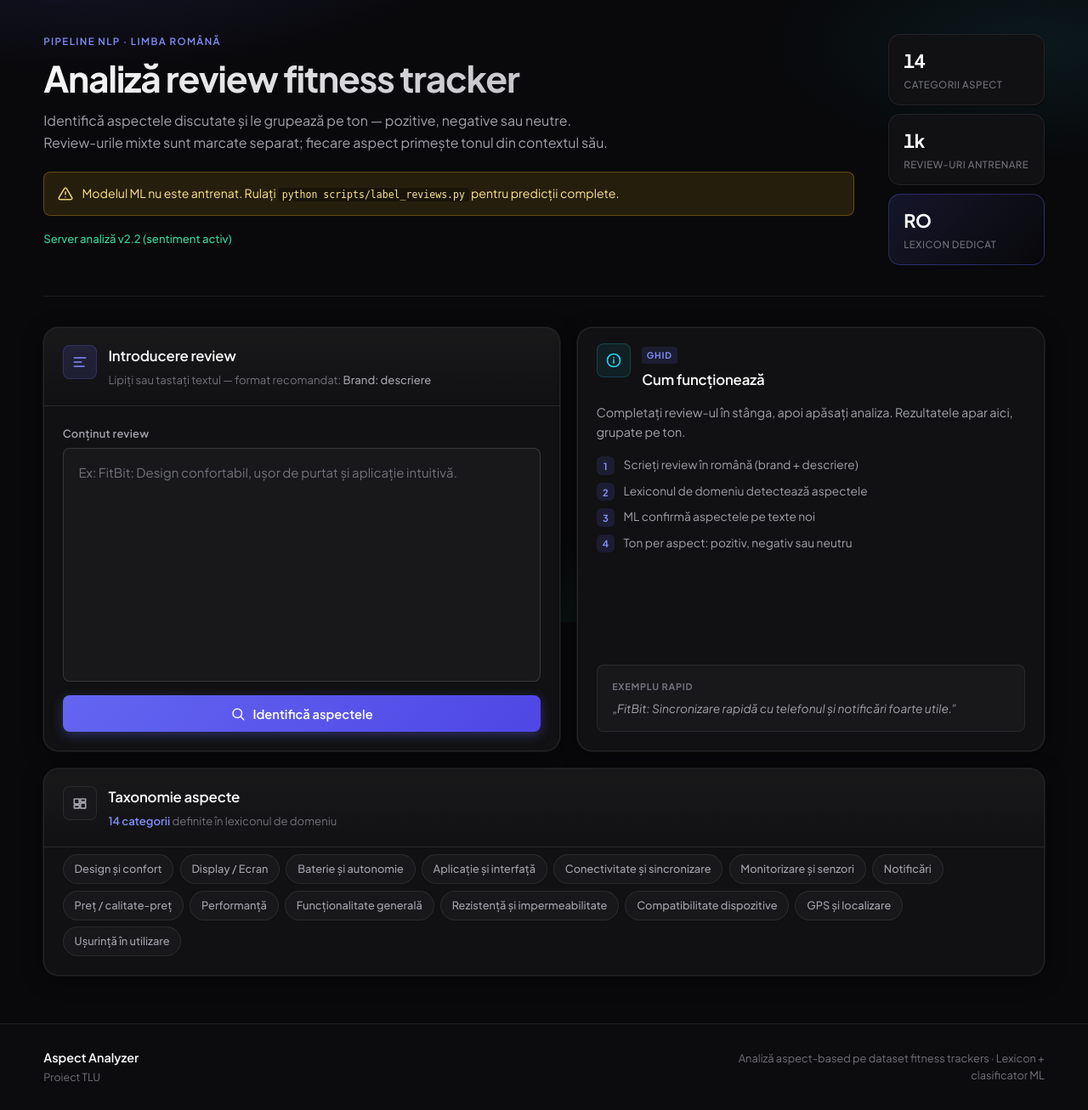
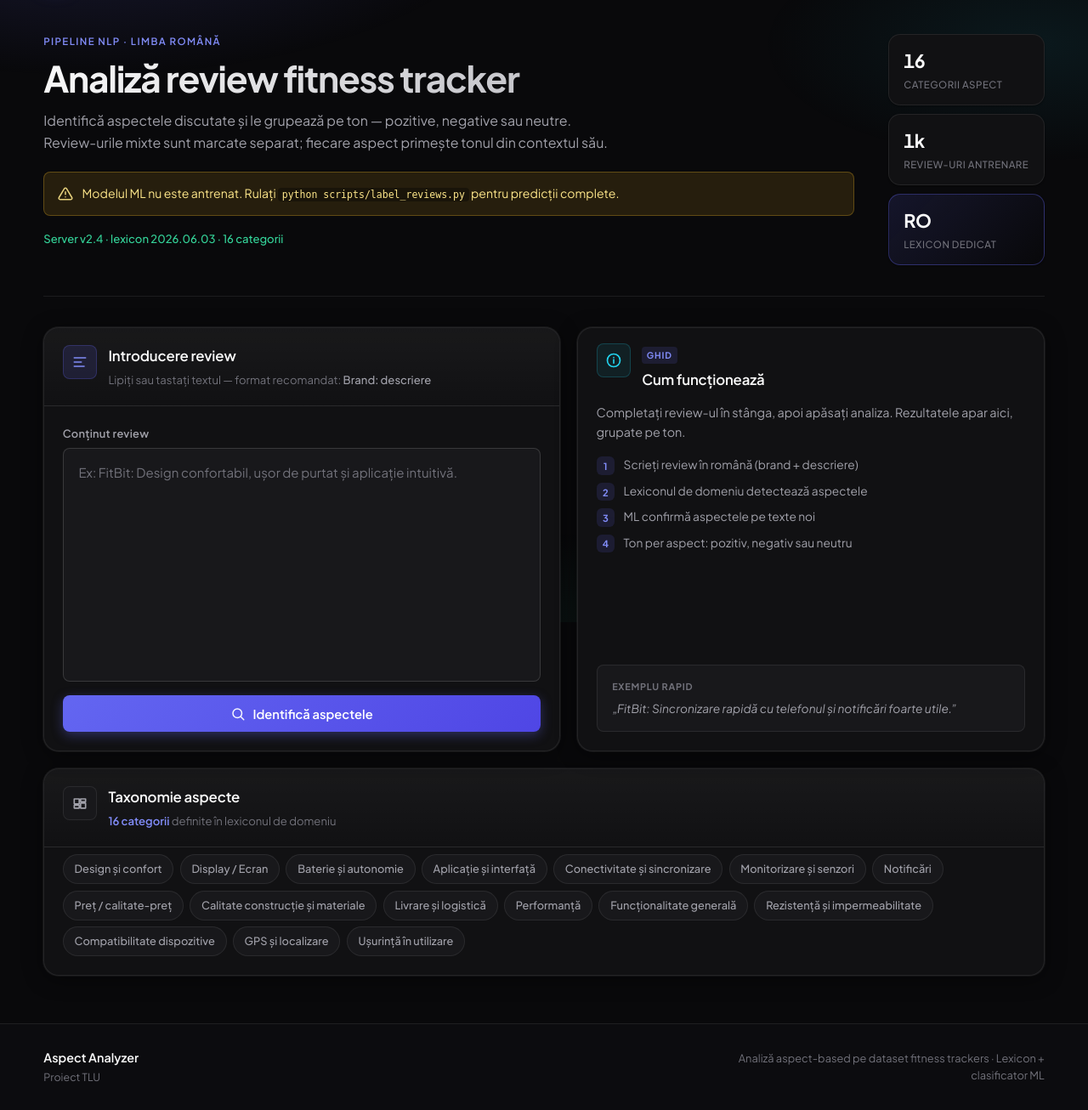
Before and after one commit to Vlad7946/Smartwatches-and-fitness-bands, a Flask app: page / in a window 1280 px wide. Shown: the part 68-1374 px from the top of the page at 85% size. Run offline with Flask 3, Linux system fonts and the light colour scheme.

Commit message:
Fix extragere livrare/calitate material si sincronizare UI cu API.
Adauga categorii Livrare si Calitate materiale, evita potrivirea gresita pe material in materialului, grupeaza aspectele dupa raspunsul serverului si versiune lexicon v2.4.

Co-authored-by: Cursor <cursoragent@cursor.com>

```diff
--- a/app.py
+++ b/app.py
@@ -13,15 +13,27 @@ sys.path.insert(0, str(ROOT / "src"))
 
 app = Flask(__name__)
 app.config["JSON_AS_ASCII"] = False
-API_VERSION = "2.2"
+API_VERSION = "2.4"
+
+
+def _lexicon_module():
+    """Lexicon proaspăt la fiecare request în development."""
+    import importlib
+
+    import aspect_lexicon
+
+    if os.environ.get("FLASK_DEBUG", "1").lower() in ("1", "true"):
+        importlib.reload(aspect_lexicon)
+    return aspect_lexicon
 
 
 @app.context_processor
 def inject_template_globals():
-    import aspect_lexicon
-
+    lex = _lexicon_module()
     return {
-        "aspect_keywords": dict(aspect_lexicon.ASPECT_CATEGORIES),
+        "aspect_keywords": dict(lex.ASPECT_CATEGORIES),
+        "api_version": API_VERSION,
+        "lexicon_version": getattr(lex, "LEXICON_VERSION", "unknown"),
     }
 
 
@@ -51,14 +63,18 @@ def _load_classifier():
 
 
 def get_aspect_categories() -> list[str]:
-    """Reîncarcă lexiconul în development; în producție folosește modulul încărcat."""
-    import importlib
+    return list(_lexicon_module().ASPECT_CATEGORIES.keys())
 
-    import aspect_lexicon
 
-    if os.environ.get("FLASK_DEBUG", "").lower() in ("1", "true"):
-        importlib.reload(aspect_lexicon)
-    return list(aspect_lexicon.ASPECT_CATEGORIES.keys())
+@app.after_request
+def disable_dev_cache(response):
+    """Forțează HTML/JS/CSS proaspăt în browser la development."""
+    if os.environ.get("FLASK_DEBUG", "1").lower() in ("1", "true"):
+        ct = response.content_type or ""
+        if any(t in ct for t in ("text/html", "javascript", "text/css", "application/json")):
+            response.headers["Cache-Control"] = "no-store, no-cache, must-revalidate"
+            response.headers["Pragma"] = "no-cache"
+    return response
 
 
 @app.route("/")
@@ -75,9 +91,12 @@ def index():
 
 @app.route("/health")
 def health():
+    lex = _lexicon_module()
     return jsonify({
         "status": "ok",
         "api_version": API_VERSION,
+        "lexicon_version": getattr(lex, "LEXICON_VERSION", "unknown"),
+        "aspect_count": len(lex.ASPECT_CATEGORIES),
         "model_loaded": _load_classifier() is not None,
         "sentiment_api": True,
     })
--- a/src/aspect_extractor.py
+++ b/src/aspect_extractor.py
@@ -27,6 +27,8 @@ BRAND_PREFIX_RE = re.compile(r"^[^:]+:\s*", re.IGNORECASE)
 CONTEXT_WINDOW = 90
 _SHORT_KEYWORD_MAX_LEN = 4
 _WORD_CHAR = r"a-zăâîșț037"
+# Cuvinte scurte/stem care apar în forme flexionate (ex. „material” în „materialului”)
+_STEM_KEYWORDS = frozenset({"material", "calitate", "livrare"})
 
 
 def normalize_review_text(text: str) -> str:
@@ -38,11 +40,12 @@ def normalize_review_text(text: str) -> str:
 
 
 def _keyword_in_text(keyword: str, normalized: str) -> bool:
-    """Evită potriviri false (ex. „dus” în „produsul”)."""
+    """Evită potriviri false (ex. „dus” în „produsul”, „material” în „materialului”)."""
     kw = keyword.strip().lower()
     if not kw:
         return False
-    if len(kw) <= _SHORT_KEYWORD_MAX_LEN:
+    use_boundary = len(kw) <= _SHORT_KEYWORD_MAX_LEN or kw in _STEM_KEYWORDS
+    if use_boundary:
         pattern = rf"(?<![{_WORD_CHAR}]){re.escape(kw)}(?![{_WORD_CHAR}])"
         return re.search(pattern, normalized) is not None
     return kw in normalized
--- a/src/aspect_lexicon.py
+++ b/src/aspect_lexicon.py
@@ -1,4 +1,7 @@
 """Lexicon de aspecte pentru review-uri de fitness trackers (română)."""
+
+# Versiune vizibilă în UI — creșteți la fiecare modificare a lexiconului
+LEXICON_VERSION = "2026.06.03"
 
 ASPECT_CATEGORIES = {
     "Design și confort": [
@@ -10,7 +13,8 @@ ASPECT_CATEGORIES = {
         "confort",
         "brățar",
         "bratara",
-        "material",
+        "material premium",
+        "material confortabil",
         "ușor de purtat",
         "usor de purtat",
         "incomod",
@@ -63,6 +67,36 @@ ASPECT_CATEGORIES = {
         "calitate-preț",
         "calitate pret",
         "raport",
+    ],
+    "Calitate construcție și materiale": [
+        "calitate material",
+        "calitatea materialului",
+        "calitatea produsului",
+        "materialului",
+        "material slab",
+        "material bun",
+        "material de calitate",
+        "finisaj",
+        "construcție",
+        "constructie",
+        "calitate slabă",
+        "calitate slaba",
+        "calitate bună",
+        "calitate buna",
+    ],
+    "Livrare și logistică": [
+        "livrare",
+        "livră",
+        "livrata",
+        "livrat",
+        "livrarea",
+        "curier",
+        "expediere",
+        "ambalaj",
+        "transport",
+        "colet",
+        "a ajuns repede",
+        "a ajuns rapid",
     ],
     "Performanță": [
         "performan",
--- a/static/js/main.js
+++ b/static/js/main.js
@@ -70,6 +70,8 @@
         "foarte bun",
         "util",
         "rapid",
+        "rapida",
+        "rapidă",
         "recomand",
         "precis",
         "confortabil",
@@ -171,11 +173,14 @@
         );
     }
 
+    const STEM_TERMS = new Set(["material", "calitate", "livrare"]);
+
     function textHasTerm(text, term) {
         const t = foldDiacritics(text);
         const w = foldDiacritics(term).trim();
         if (!w) return false;
-        if (w.length <= 4) {
+        const useBoundary = w.length <= 4 || STEM_TERMS.has(w);
+        if (useBoundary) {
             const escaped = w.replace(/[.*+?^${}()|[\]\\]/g, "\\$&");
             return new RegExp(
                 `(?<![a-z\u0103\u00e2\u00ee\u0219\u021b037])${escaped}(?![a-z\u0103\u00e2\u00ee\u0219\u021b037])`,
@@ -533,6 +538,46 @@
         return li;
     }
 
+    function detailForAspect(data, aspect) {
+        return (data.detalii || []).find((d) => d.aspect === aspect) || null;
+    }
+
+    function buildBucketsFromApi(data) {
+        const byBucket = Object.fromEntries(ASPECT_BUCKETS.map((b) => [b, []]));
+        const groups = data.aspecte_pe_sentiment;
+        if (!groups || typeof groups !== "object") {
+            return byBucket;
+        }
+
+        ASPECT_BUCKETS.forEach((bucket) => {
+            const names = groups[bucket] || [];
+            names.forEach((aspect) => {
+                const item = detailForAspect(data, aspect);
+                byBucket[bucket].push(
+                    item || {
+                        aspect,
+                        sursa: "lexicon",
+                        scor: 1,
+                        sentiment: BUCKET_TO_TONE[bucket] || "neutru",
+                    }
+                );
+            });
+        });
+
+        (data.detalii || []).forEach((item) => {
+            const placed = ASPECT_BUCKETS.some((b) =>
+                byBucket[b].some((x) => x.aspect === item.aspect)
+            );
+            if (placed) return;
+            const bucket = bucketForAspect(data, item.aspect);
+            if (bucket && ASPECT_BUCKETS.includes(bucket)) {
+                byBucket[bucket].push(item);
+            }
+        });
+
+        return byBucket;
+    }
+
     function renderResults(data) {
         showPanelState("results");
 
@@ -543,14 +588,8 @@
             }
         });
 
-        const totalCount = data.detalii.length;
-        const byBucket = Object.fromEntries(ASPECT_BUCKETS.map((b) => [b, []]));
-        data.detalii.forEach((item) => {
-            const bucket = bucketForAspect(data, item.aspect);
-            if (bucket && ASPECT_BUCKETS.includes(bucket)) {
-                byBucket[bucket].push(item);
-            }
-        });
+        const totalCount = (data.detalii || []).length;
+        const byBucket = buildBucketsFromApi(data);
 
         const countPoz = byBucket.pozitive.length;
         const countNeg = byBucket.negative.length;
@@ -683,6 +722,7 @@
             const res = await fetch("/api/analyze", {
                 method: "POST",
                 headers: { "Content-Type": "application/json" },
+                cache: "no-store",
                 body: JSON.stringify({ review }),
             });
             const data = await res.json();
@@ -712,18 +752,24 @@
     showPanelState("placeholder");
 
     const serverStatus = document.getElementById("server-status");
-    fetch("/health")
+    fetch("/health", { cache: "no-store" })
         .then((r) => r.json())
         .then((data) => {
             if (!serverStatus) return;
             const version = String(data.api_version || "");
             const versionNum = parseFloat(version);
-            if (data.sentiment_api && version && versionNum >= 2.1) {
-                serverStatus.textContent = `Server analiză v${version} (sentiment activ)`;
+            const lexVer = data.lexicon_version || "?";
+            const count = data.aspect_count || 0;
+            if (data.sentiment_api && version && versionNum >= 2.4) {
+                serverStatus.textContent = `Server v${version} · lexicon ${lexVer} · ${count} categorii`;
                 serverStatus.className = "server-status server-status-ok";
+            } else if (data.sentiment_api && versionNum >= 2.1) {
+                serverStatus.textContent =
+                    "Server vechi (sub v2.4) — opriți python app.py (Ctrl+C), porniți din nou, apoi Ctrl+F5.";
+                serverStatus.className = "server-status server-status-warn";
             } else {
                 serverStatus.textContent =
-                    "Server vechi detectat — opriți toate procesele python app.py și reporniți.";
+                    "Server foarte vechi — opriți toate procesele python app.py și reporniți.";
                 serverStatus.className = "server-status server-status-warn";
             }
             serverStatus.hidden = false;
--- a/templates/index.html
+++ b/templates/index.html
@@ -216,5 +216,5 @@
 
 {% block scripts %}
 <script id="aspect-keywords-data" type="application/json">{{ aspect_keywords | default({}) | tojson }}</script>
-<script src="{{ url_for('static', filename='js/main.js') }}?v=2.5.6"></script>
+<script src="{{ url_for('static', filename='js/main.js') }}?v={{ api_version }}"></script>
 {% endblock %}
```
Also changed, not shown: scripts/check_server.py (+18 -8 lines).
